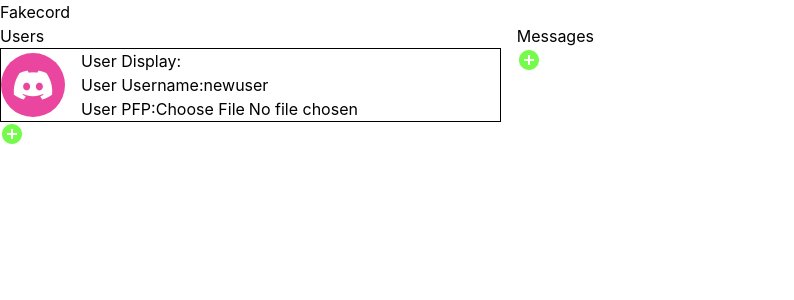
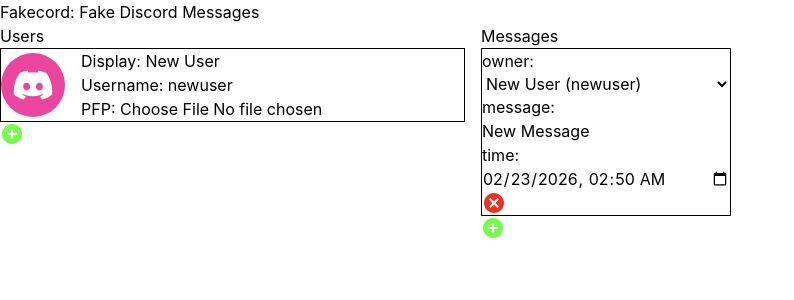
Before and after one commit to DdotFogu/fakecord, a React (Vite) app: page / in a window 1280 px wide. Shown: the top 300 px of the page, without its empty margins (0-794 px from the left). Built offline with nearby package versions, Linux system fonts and the light colour scheme.

Commit message:
Create/Delete Messages

```diff
--- a/package.json
+++ b/package.json
@@ -13,6 +13,7 @@
     "@tailwindcss/vite": "^4.2.0",
     "react": "^19.2.0",
     "react-dom": "^19.2.0",
+    "react-router-dom": "^7.13.0",
     "tailwindcss": "^4.2.0"
   },
   "devDependencies": {
--- a/src/App.tsx
+++ b/src/App.tsx
@@ -1,5 +1,5 @@
 import { createContext, useContext, useEffect, useState } from "react";
-import Fakecord from "./pages/fakecord";
+import Creator from "./pages/Creator";
 
 import defaultPfp from "./assets/images/default-pfp.webp";
 
@@ -19,6 +19,18 @@
   }
 }
 
+class Msg {
+  owner: User;
+  time: Date;
+  content: string;
+
+  constructor(owner: User, time: Date,content: string) {
+    this.owner = owner;
+    this.content = content;
+    this.time = time;
+  }
+}
+
 const UserContext = createContext<any>({
   users: {},
   addUser: () => {},
@@ -26,7 +38,12 @@
   setUserName: (_id: number, _name: string) => {},
   setUserDisplay: (_id: number, _displayname: string) => {},
   setUserPfpUrl: (_id: number, _pfpUrl: string) => {},
+  msgs: [],
   addMsg: () => {},
+  removeMsg: (_index: number) => {},
+  setMsgContent: (_index: number, _content: string) => {},
+  setMsgOwner: (_index: number, _owner: User) => {},
+  setMsgTime: (_index: number, _time: Date) => {},
 });
 
 export const useUsers = () => {
@@ -78,19 +95,49 @@
     console.log(users);
   }, [users]);
 
-
+  const [msgs, setMsgs] = useState<Array<Msg>>([new Msg(users[1], new Date(), "New Message")]);
 
   const addMsg = () => {
+    const msg = new Msg(users[1], new Date(), "New Message");
+    setMsgs([...msgs, msg]);
+  }
 
+  const removeMsg = (index: number) => {
+    const newMsgs = [...msgs];
+    newMsgs.splice(index, 1);
+    setMsgs(newMsgs);
   }
+
+  const setMsgContent = (index: number, content: string) => {
+    const newMsgs = [...msgs];
+    newMsgs[index].content = content;
+    setMsgs(newMsgs);
+  }
+
+  const setMsgOwner = (index: number, owner: User) => {
+    const newMsgs = [...msgs];
+    newMsgs[index].owner = owner;
+    setMsgs(newMsgs);
+  }
+
+  const setMsgTime = (index: number, time: Date) => {
+    const newMsgs = [...msgs];
+    newMsgs[index].time = time;
+    setMsgs(newMsgs);
+  }
+
+  useEffect(() => {
+    console.log(msgs);
+  }, [msgs]);
+
 
   return (
     <>
-      <UserContext.Provider value={{ users, addUser, removeUser, setUserName, setUserDisplay, setUserPfpUrl, addMsg }}>
-      <div>
-        <Fakecord/>
-      </div>
-    </UserContext.Provider>
+      <UserContext.Provider value={{ users, addUser, removeUser, setUserName, setUserDisplay, setUserPfpUrl, msgs, addMsg, removeMsg, setMsgContent, setMsgOwner, setMsgTime}}>
+        <div>
+          <Creator/>
+        </div>
+      </UserContext.Provider>
     </>
   )
 }
--- /dev/null
+++ b/src/component/msgdetails.tsx
@@ -0,0 +1,60 @@
+import { useUsers } from '../App';
+import type { Msg } from '../App';
+import type { User } from '../App';
+
+type detailProps = {
+  msg: Msg;
+};
+
+function MsgDetails({msg}: detailProps) {
+    const { users, msgs, removeMsg, setMsgContent, setMsgOwner, setMsgTime } = useUsers();
+
+    // TODO RE-ADD THE NAME TAG FOR THE LABELS
+    return (
+    <>
+    <div className='flex flex-col border'>
+        <label>owner: </label>
+            <select
+                value={msg.owner?.id}
+                onChange={(e) => {
+                    const selectedId = Number(e.target.value);
+                    const owner = users[selectedId];
+                    if (owner !== undefined) setMsgOwner(msgs.indexOf(msg), owner);
+                }}
+            >
+                    {Object.entries(users).map(([id, user]: [string, User]) => (
+                            <option key={id} value={id}>
+                            {user.displayname} ({user.username})
+                            </option>
+                    ))}
+            </select>
+
+        <label>message: </label>
+            <input
+            type="text"
+            value={msg.content}
+            onChange={(e) => {
+                setMsgContent(msgs.indexOf(msg), e.target.value);
+            }}
+            />
+
+        <label>time: </label>
+            <input
+            type="datetime-local"
+            value={msg.time.toISOString().slice(0, 16)}
+            onChange={(e) => {
+                const newTime = new Date(e.target.value);
+                setMsgTime(msgs.indexOf(msg), newTime);
+            }}
+            />
+
+        <button
+            onClick={() => removeMsg(msgs.indexOf(msg))}
+        >
+            <svg xmlns="http://www.w3.org/2000/svg" height="24px" viewBox="0 -960 960 960" width="24px" fill="#EA3323"><path d="m336-280 144-144 144 144 56-56-144-144 144-144-56-56-144 144-144-144-56 56 144 144-144 144 56 56ZM480-80q-83 0-156-31.5T197-197q-54-54-85.5-127T80-480q0-83 31.5-156T197-763q54-54 127-85.5T480-880q83 0 156 31.5T763-763q54 54 85.5 127T880-480q0 83-31.5 156T763-197q-54 54-127 85.5T480-80Z"/></svg>
+        </button>
+    </div>
+    </>
+  )}
+
+export default MsgDetails
--- a/src/component/userdetails.tsx
+++ b/src/component/userdetails.tsx
@@ -8,7 +8,7 @@
 function UserDetails({user}: detailProps) {
     const { removeUser, setUserName, setUserDisplay, setUserPfpUrl} = useUsers();
 
-    const displayName = user.displayName;
+    const displayName = user.displayname;
     const username = user.username;
     const pfpUrl = user.pfpUrl;
     const id = user.id;
@@ -23,7 +23,7 @@
         />
 
         <form className="">
-            <label htmlFor="display">User Display:</label>
+            <label htmlFor="display">Display: </label>
             <input
             type="text"
             name="display"
@@ -33,7 +33,7 @@
 
             <br />
 
-            <label htmlFor="user">User Username:</label>
+            <label htmlFor="user">Username: </label>
             <input
             type="text"
             name="user"
@@ -43,7 +43,7 @@
 
             <br />
 
-            <label >User PFP:</label>
+            <label >PFP: </label>
             <input
                 type="file"
                 name="image"
--- a/src/pages/fakecord.tsx
+++ b/src/pages/Creator.tsx
@@ -1,13 +1,15 @@
 import { useUsers } from "../App";
 import UserDetails from "../component/userdetails"
+import MsgDetails from "../component/msgdetails"
+import type { Msg } from "../App";
 
 // TODO MAKE IT WHEN EDITING THE DETAILS ACUTALLY CHANGES THE USERS OBJECT
-function fakecord() {
-  const { users, addUser, addMsg } = useUsers();
+function Creator() {
+  const { users, addUser, msgs, addMsg } = useUsers();
 
   return (
     <>
-        <h1>Fakecord</h1>
+        <h1>Fakecord: Fake Discord Messages</h1>
 
         <div className="flex flex-row gap-4">
           {/* where user can create users */}
@@ -33,8 +35,16 @@
           {/* where user can create messages */}
           <div>
             <h2>Messages</h2>
+            <div
+            id="user-list"
+            className="flex flex-col gap-1"
+            >
+              {msgs.map((msg : Msg) => (
+                <MsgDetails key={msg.owner.id} msg={msg}/>
+              ))}
+            </div>
             <button
-            onClick={addMsg}
+              onClick={addMsg}
             >
               <svg xmlns="http://www.w3.org/2000/svg" height="24px" viewBox="0 -960 960 960" width="24px" fill="#75FB4C"><path d="M440-280h80v-160h160v-80H520v-160h-80v160H280v80h160v160Zm40 200q-83 0-156-31.5T197-197q-54-54-85.5-127T80-480q0-83 31.5-156T197-763q54-54 127-85.5T480-880q83 0 156 31.5T763-763q54 54 85.5 127T880-480q0 83-31.5 156T763-197q-54 54-127 85.5T480-80Z"/></svg>
             </button>
@@ -44,4 +54,4 @@
   )
 }
 
-export default fakecord
+export default Creator
```
Also changed, not shown: 1 other file (tests, documents, lock files or other folders).
